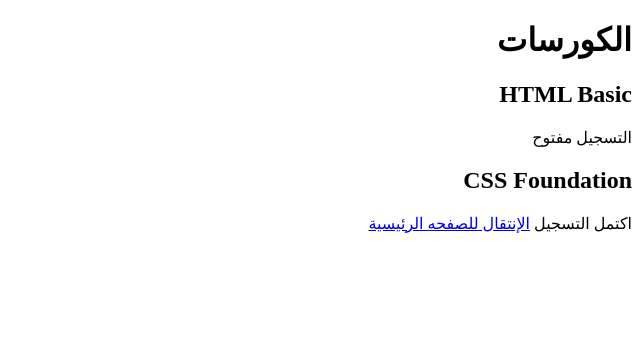
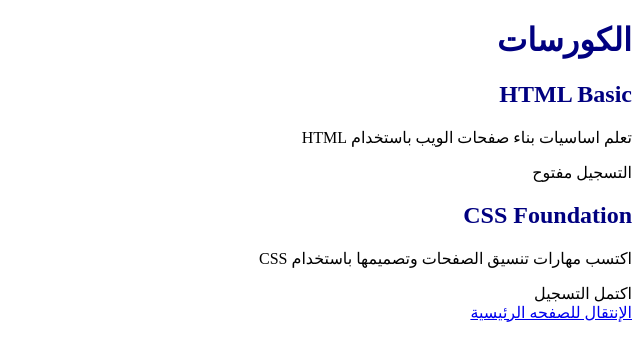
Before and after one commit to daash1234-arch/coderz-institute, a plain HTML site: page session6/assiment1/pages/courses.html in a window 1280 px wide. Shown: the whole page, without its empty margins (640-1280 px from the left). Drawn offline with Linux system fonts and the light colour scheme.

Commit message:
addparagraf and color add

```diff
--- a/session6/assiment1/pages/courses.html
+++ b/session6/assiment1/pages/courses.html
@@ -16,15 +16,15 @@
         <!-- data-status save data attribute تستخدم في حاله البطاقه المتغيره-->
         <artical class="coruse-card" data-status="open">
                 <h2>HTML Basic</h2>
-                <p > </p>
+                <p >تعلم اساسيات بناء صفحات الويب باستخدام HTML </p>
                 <span class="status">التسجيل مفتوح</span>
         </artical>
 
         <artical class="coruse-card" data-status="Full">
                 <h2>CSS Foundation</h2>
-                <p></p>
+                <p>اكتسب مهارات تنسيق الصفحات وتصميمها باستخدام CSS</p>
                 <span class="status">اكتمل التسجيل </span>
-        </artical>
+        </artical><br>
         <a class="courses" href="../index.html">الإنتقال للصفحه الرئيسية</a>
     </main>
 
--- a/session6/assiment1/styles.css
+++ b/session6/assiment1/styles.css
@@ -0,0 +1,8 @@
+:root { --brand:navy;
+
+      }
+
+ h1,h2 {
+        color:var(--brand);
+
+        }
```
